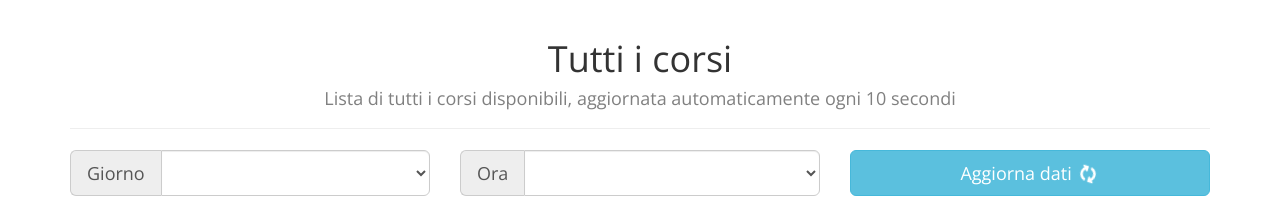
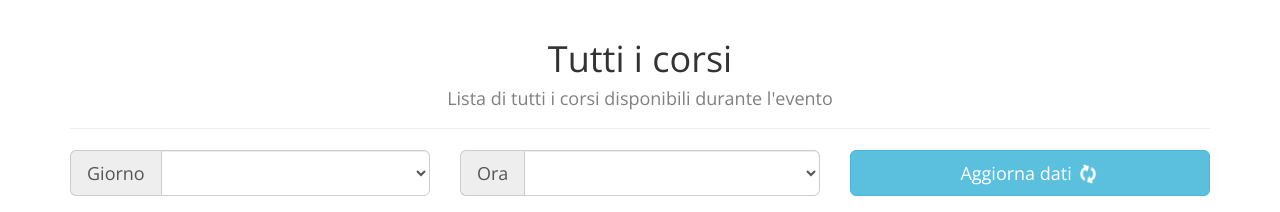
Before and after one commit to TommasoAzz/Auto.Gest, a PHP site: page /tutti-i-corsi/index.php in a window 1280 px wide. Shown: the part 51-263 px from the top of the page. Run offline with PHP 8.4, Linux system fonts and the light colour scheme; data that the repository does not hold is empty.

Commit message:
rimosso auto refresh tutti i corsi

```diff
--- a/js/tutti-i-corsi.js
+++ b/js/tutti-i-corsi.js
@@ -82,7 +82,7 @@ function aggiornaLista(gg_hh) {
         });
 }
 $(document).ready(function() {
-    const timerUpdateLista=10000;
+    //const timerUpdateLista=10000;
     var giorno_ora={
         "giorno": 1,
         "ora": 1
@@ -102,7 +102,7 @@ $(document).ready(function() {
     });
 
     //timer per aggiornamento automatico della lista dei corsi (senza aggiornamento dei dati)
-    window.setInterval(function() {
+    /*window.setInterval(function() {
         aggiornaLista(giorno_ora);
-    },timerUpdateLista); //aggiornamento della lista ogni 10 secondi
+    },timerUpdateLista); //aggiornamento della lista ogni 10 secondi*/
 });
--- a/tutti-i-corsi/index.php
+++ b/tutti-i-corsi/index.php
@@ -22,7 +22,7 @@
         <div class="row">
             <div class="col-xs-12 col-sm-12 col-md-12 col-lg-12">
                 <h1 class="text-center">Tutti i corsi</h1>
-                <h4 class="text-center sottotitolo">Lista di tutti i corsi disponibili, aggiornata automaticamente ogni 10 secondi</h4>
+                <h4 class="text-center sottotitolo">Lista di tutti i corsi disponibili durante l'evento</h4>
                 <hr>
             </div>
             <div class="hidden-xs hidden-sm col-md-1 col-lg-1"></div>
```
